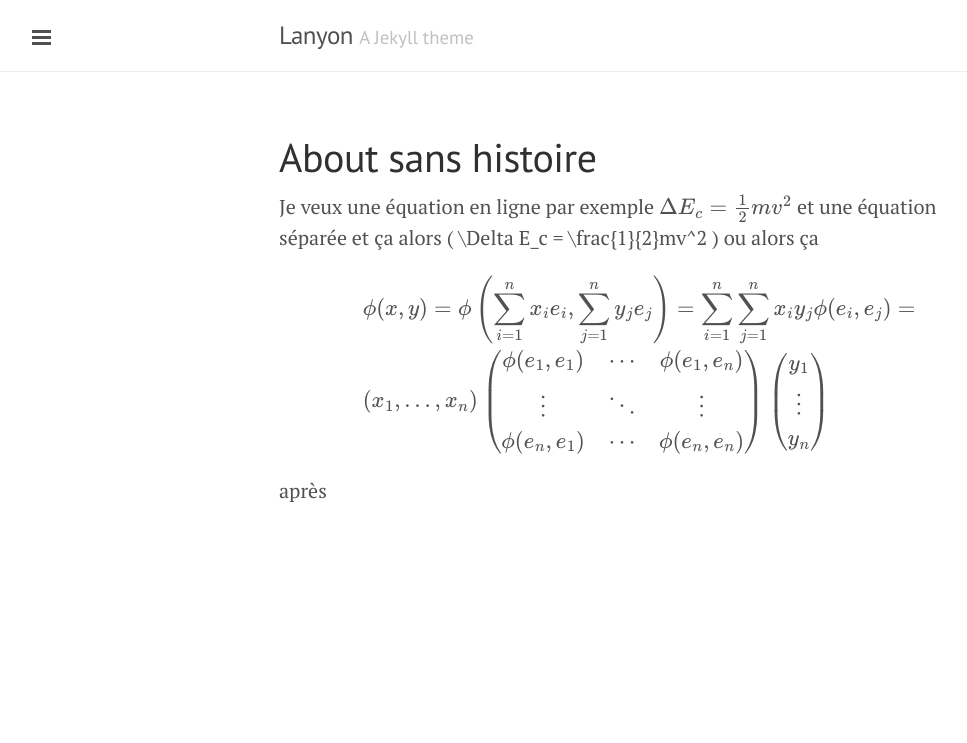
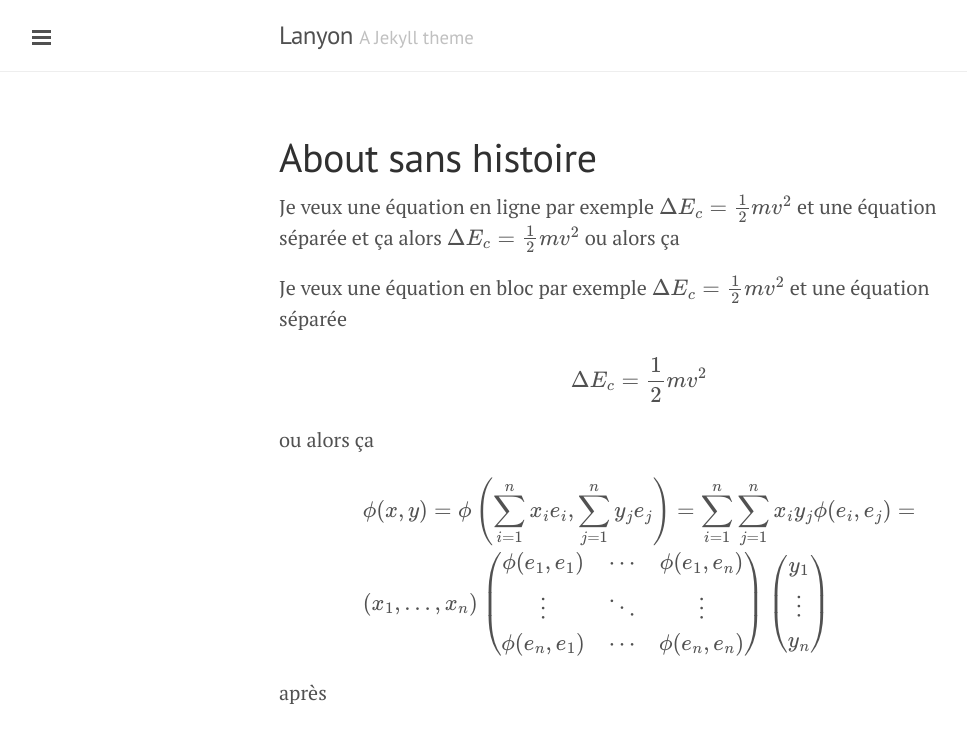
Before and after one commit to dyco-uparis/DyCo, a Jekyll site: the page built from about2.md, in a window 1280 px wide. Shown: the top 743 px of the page, without its empty margins (1-968 px from the left). Built offline with Jekyll 4.4.1, drawn with Linux system fonts in a browser that asks for light colours; formulas are drawn with MathJax 3.

Commit message:
en ligne

```diff
--- a/about2.md
+++ b/about2.md
@@ -4,7 +4,13 @@ title: About sans histoire
 ---
 
 
-Je veux une équation en ligne par exemple $$ \Delta E_c = \frac{1}{2}mv^2 $$ et une équation séparée et ça alors \( \Delta E_c = \frac{1}{2}mv^2 \) ou alors ça
+Je veux une équation en ligne par exemple $$ \Delta E_c = \frac{1}{2}mv^2 $$ et une équation séparée et ça alors \\( \Delta E_c = \frac{1}{2}mv^2 \\) ou alors ça
+
+
+Je veux une équation en bloc par exemple
+$$ \Delta E_c = \frac{1}{2}mv^2 $$
+et une équation séparée \\[ \Delta E_c = \frac{1}{2}mv^2 \\] ou alors ça
+
 
 
 $$
```
